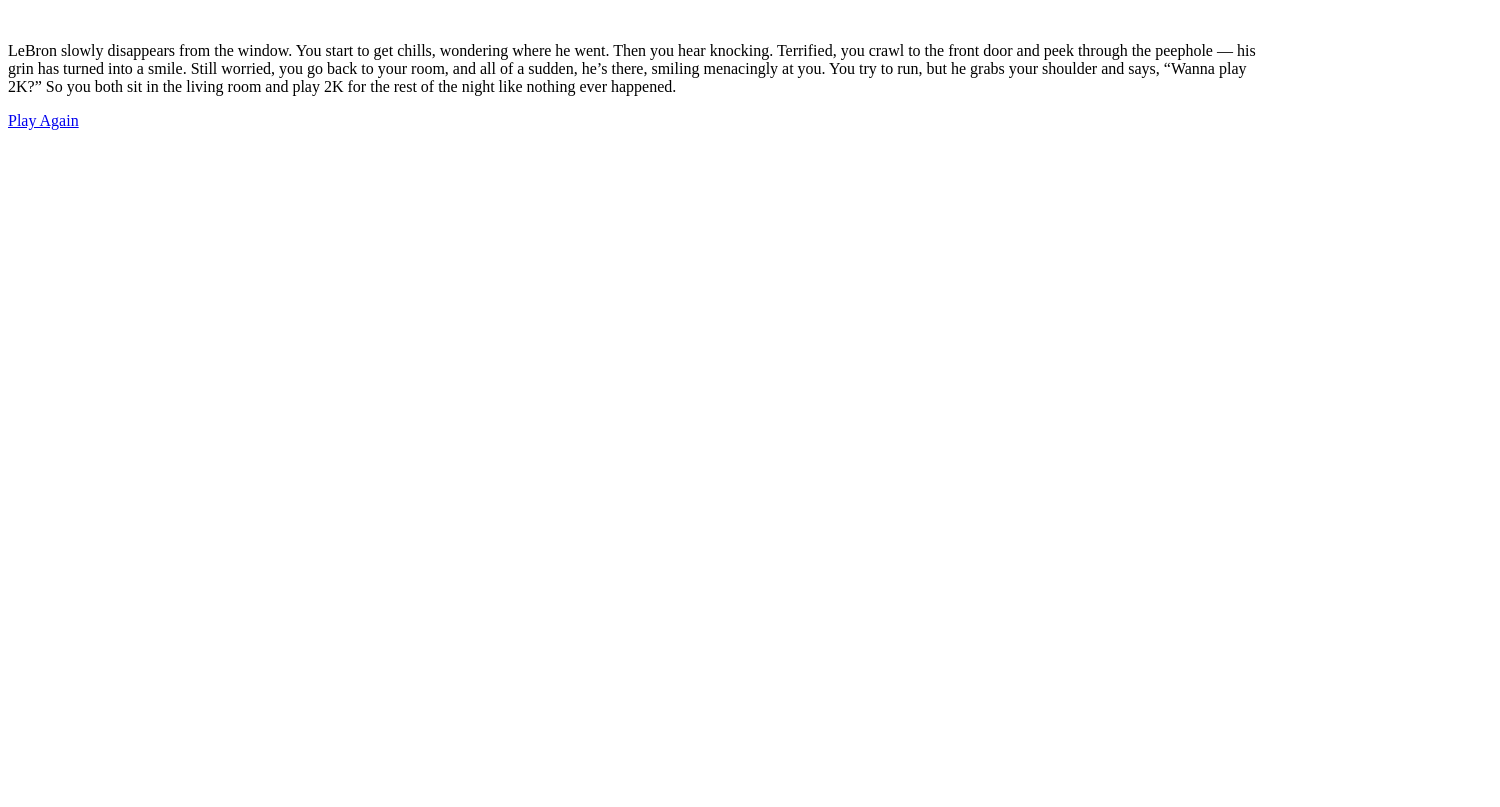
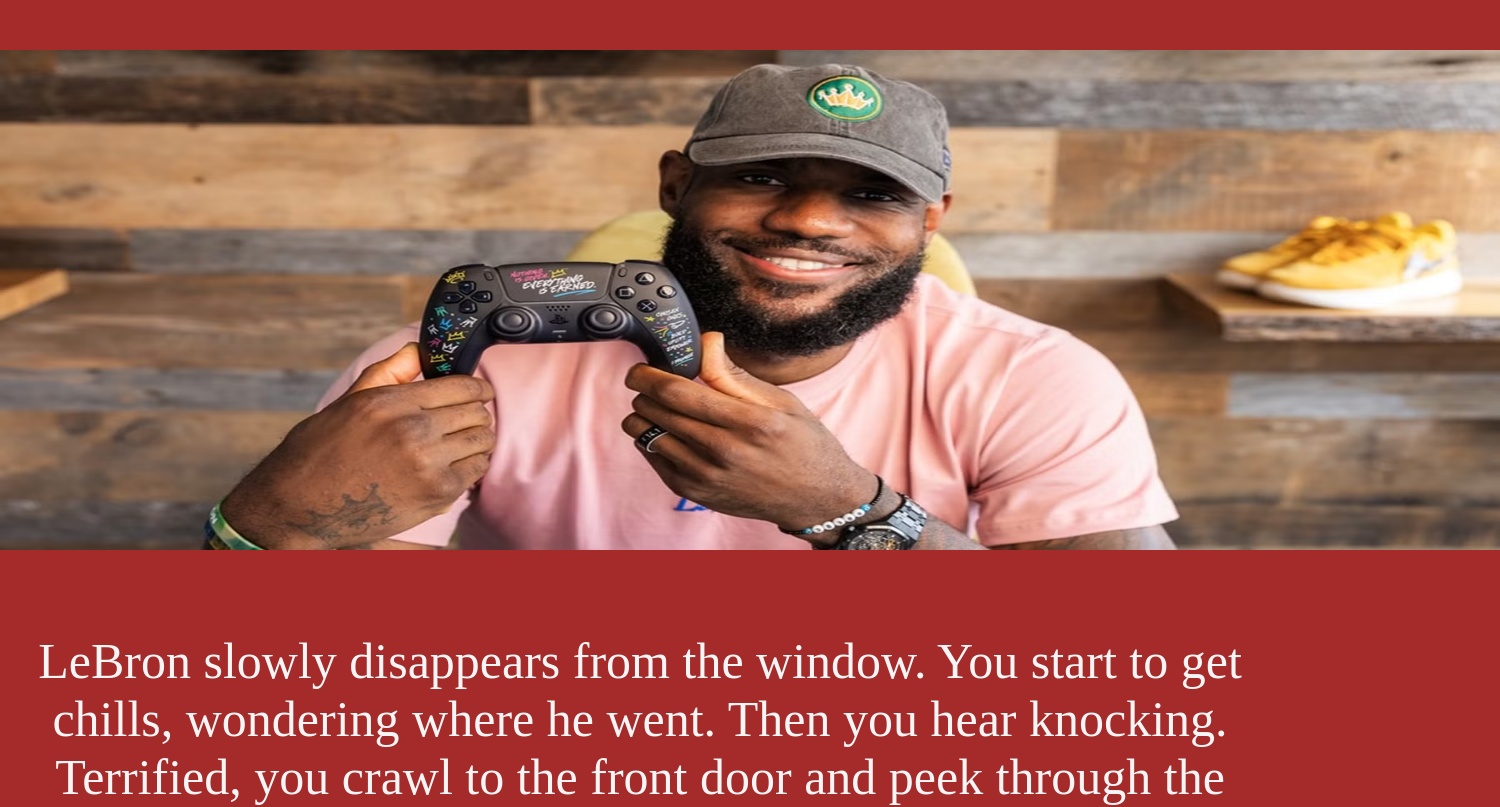
Before and after one commit to 247ELI/Le-Bon-Bon, a plain HTML site: page pages/page8.html in a window 1280 px wide. Shown: the top 807 px of the page, 1500 px wide, since content can reach past the window. Drawn offline with Linux system fonts and the light colour scheme.

Commit message:
page 6 and 8 changes, plus 2 new images

```diff
--- a/pages/page8.html
+++ b/pages/page8.html
@@ -4,9 +4,10 @@
     <meta charset="UTF-8">
     <meta name="viewport" content="width=device-width, initial-scale=1.0">
     <title>ACCEPT FATE</title>
+    <link rel="stylesheet" href="/styles/style.css">
 </head>
 <body>
-    <img src="" alt="">
+    <img src="/assets/lebron-james-gaming-streaming.jpg" alt="LeBron James holding a PlayStation 5 controller.">
     <p>LeBron slowly disappears from the window. You start to get chills, wondering where he went. Then you hear knocking. Terrified, you crawl to the front door and peek through the peephole — his grin has turned into a smile. Still worried, you go back to your room, and all of a sudden, he’s there, smiling menacingly at you. You try to run, but he grabs your shoulder and says, “Wanna play 2K?” So you both sit in the living room and play 2K for the rest of the night like nothing ever happened.
 </p>
     <a href="../index.html">Play Again</a>
```
Also changed, not shown: pages/page6.html (+2 -1 lines), assets/domainexpandlebron.jpg (added), assets/lebron-james-gaming-streaming.jpg (added).
